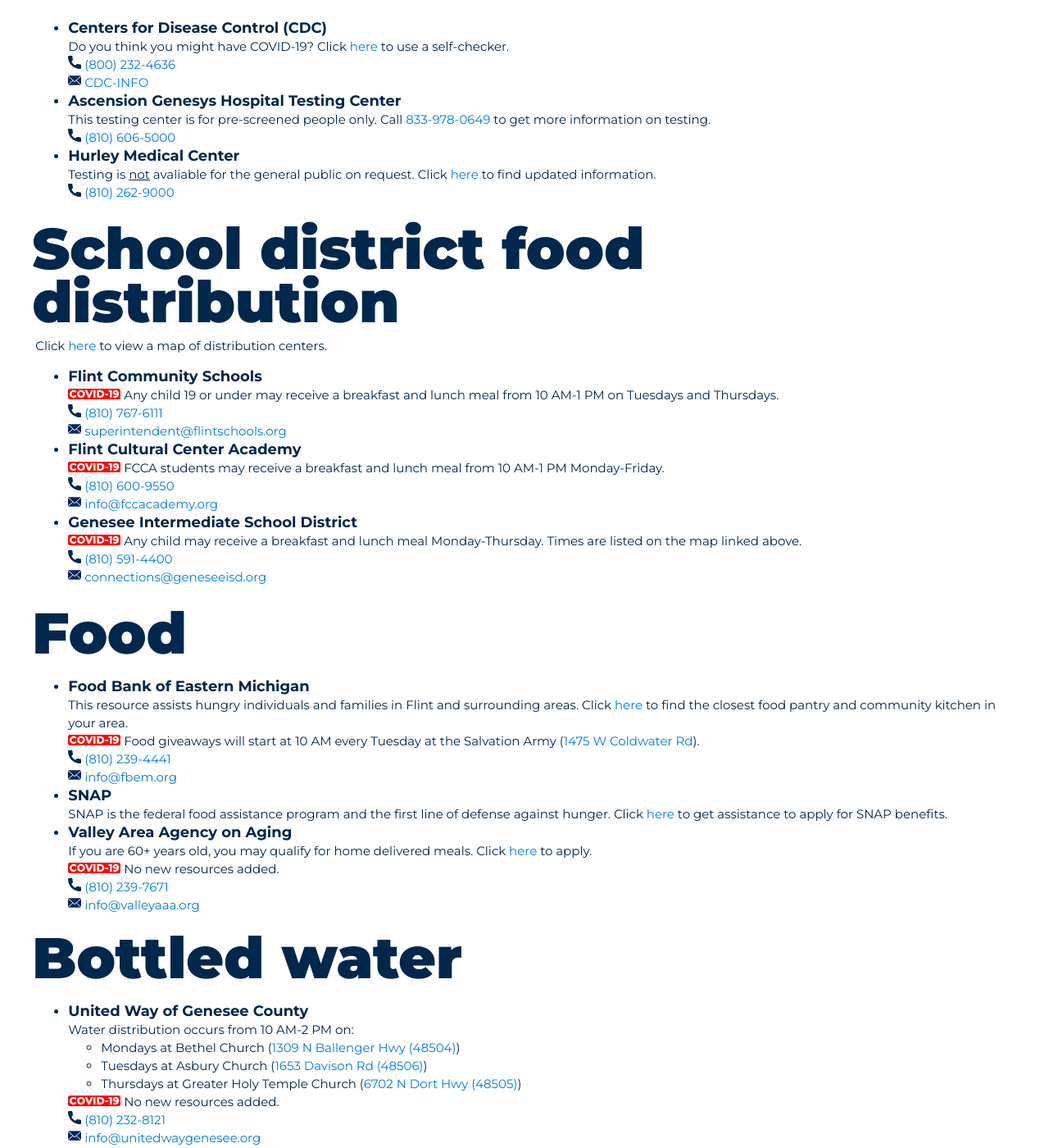
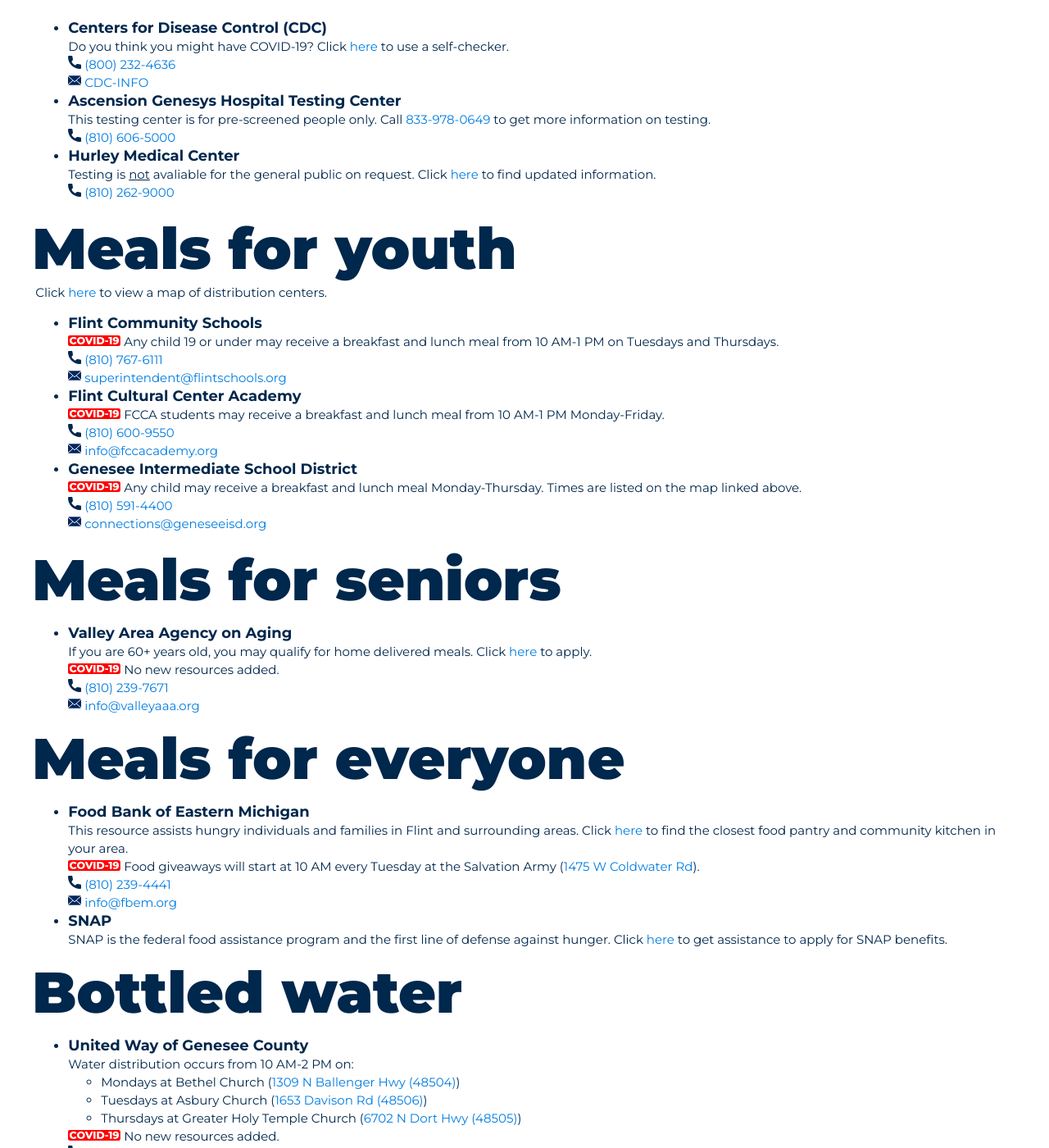
Before and after one commit to umichfjp/umichfjp.github.io, a Jekyll site: the page built from pages/resources.html, in a window 1280 px wide and 1400 px high, scrolled down 323 px. Shown: the whole window at 82% size. Built offline with Jekyll 4.4.1, drawn with Linux system fonts in a browser that asks for light colours.

Commit message:
Update resources.html

```diff
--- a/pages/resources.html
+++ b/pages/resources.html
@@ -43,7 +43,7 @@ title: Flint Justice Partnership Official Website
         </h3>
 
 
-        <div class="titlere">School district food distribution</div>
+        <div class="titlere">Meals for youth</div>
         <h3>Click <a href="https://www.google.com/maps/d/viewer?mid=151JYGrtVgMWek4BjyMvK41i6IlWYP7Yu&hl=en&usp=sharing" target="_blank">here</a> to view a map of distribution centers.
         <ul>
           <li>
@@ -67,7 +67,21 @@ title: Flint Justice Partnership Official Website
         </ul></h3>
 
 
-        <div class="titlere">Food</div>
+        <div class="titlere">Meals for seniors</div>
+        <ul>
+        <h3>
+          <li>
+            <b><big>Valley Area Agency on Aging</big></b>
+            <br />If you are 60+ years old, you may qualify for home delivered meals. Click <a href="https://newmibridges.michigan.gov/s/request-meal-delivery-reassurance?language=en_US" target="_blank">here</a> to apply.
+            <br /><img src="https://umichfjp.github.io/assets/icons/covid.svg" alt="covid-19" style="width:64px;"> No new resources added.
+            <br /><img src="https://umichfjp.github.io/assets/icons/phone.svg" alt="Phone" style="width:16px;"> <a href="tel:+1810-239-7671">(810) 239-7671</a>
+            <br /><img src="https://umichfjp.github.io/assets/icons/mail.svg" alt="Mail" style="width:16px;"> <a href="mailto:info@valleyaaa.org">info@valleyaaa.org</a>
+          </li>
+        </h3>
+        </ul>
+
+
+        <div class="titlere">Meals for everyone</div>
         <ul>
         <h3>
           <li>
@@ -81,14 +95,6 @@ title: Flint Justice Partnership Official Website
           <li>
             <b><big>SNAP</big></b>
             <br />SNAP is the federal food assistance program and the first line of defense against hunger. Click <a href="https://secure.feedingamerica.org/site/SPageServer?pagename=GSNAP_Survey&s_src=X17YFLINT&s_subsrc=%7bdevice%7d&s_keyword=%7bkeyword%7d" target="_blank">here</a> to get assistance to apply for SNAP benefits.
-          </li>
-
-          <li>
-            <b><big>Valley Area Agency on Aging</big></b>
-            <br />If you are 60+ years old, you may qualify for home delivered meals. Click <a href="https://newmibridges.michigan.gov/s/request-meal-delivery-reassurance?language=en_US" target="_blank">here</a> to apply.
-            <br /><img src="https://umichfjp.github.io/assets/icons/covid.svg" alt="covid-19" style="width:64px;"> No new resources added.
-            <br /><img src="https://umichfjp.github.io/assets/icons/phone.svg" alt="Phone" style="width:16px;"> <a href="tel:+1810-239-7671">(810) 239-7671</a>
-            <br /><img src="https://umichfjp.github.io/assets/icons/mail.svg" alt="Mail" style="width:16px;"> <a href="mailto:info@valleyaaa.org">info@valleyaaa.org</a>
           </li>
         </h3>
         </ul>
```
